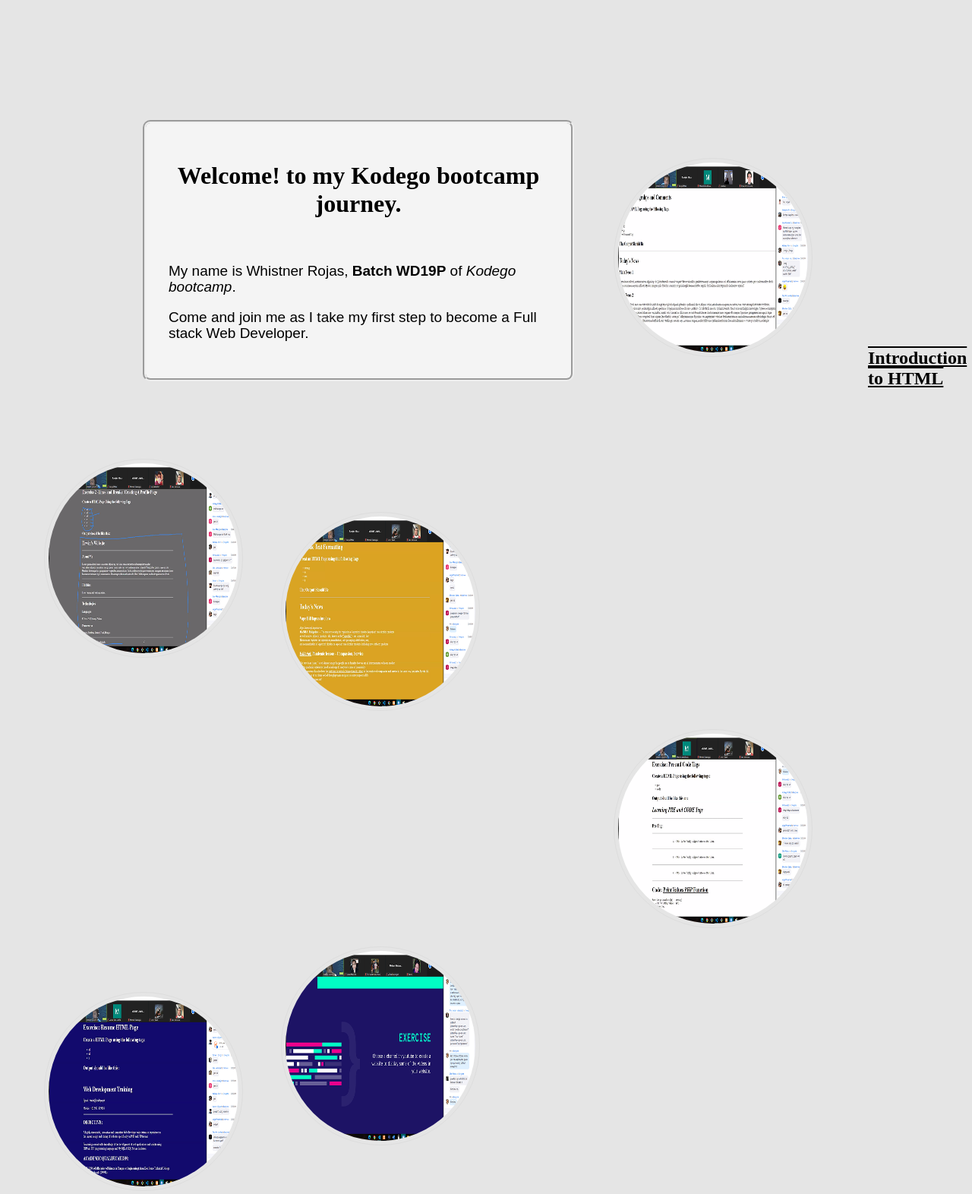
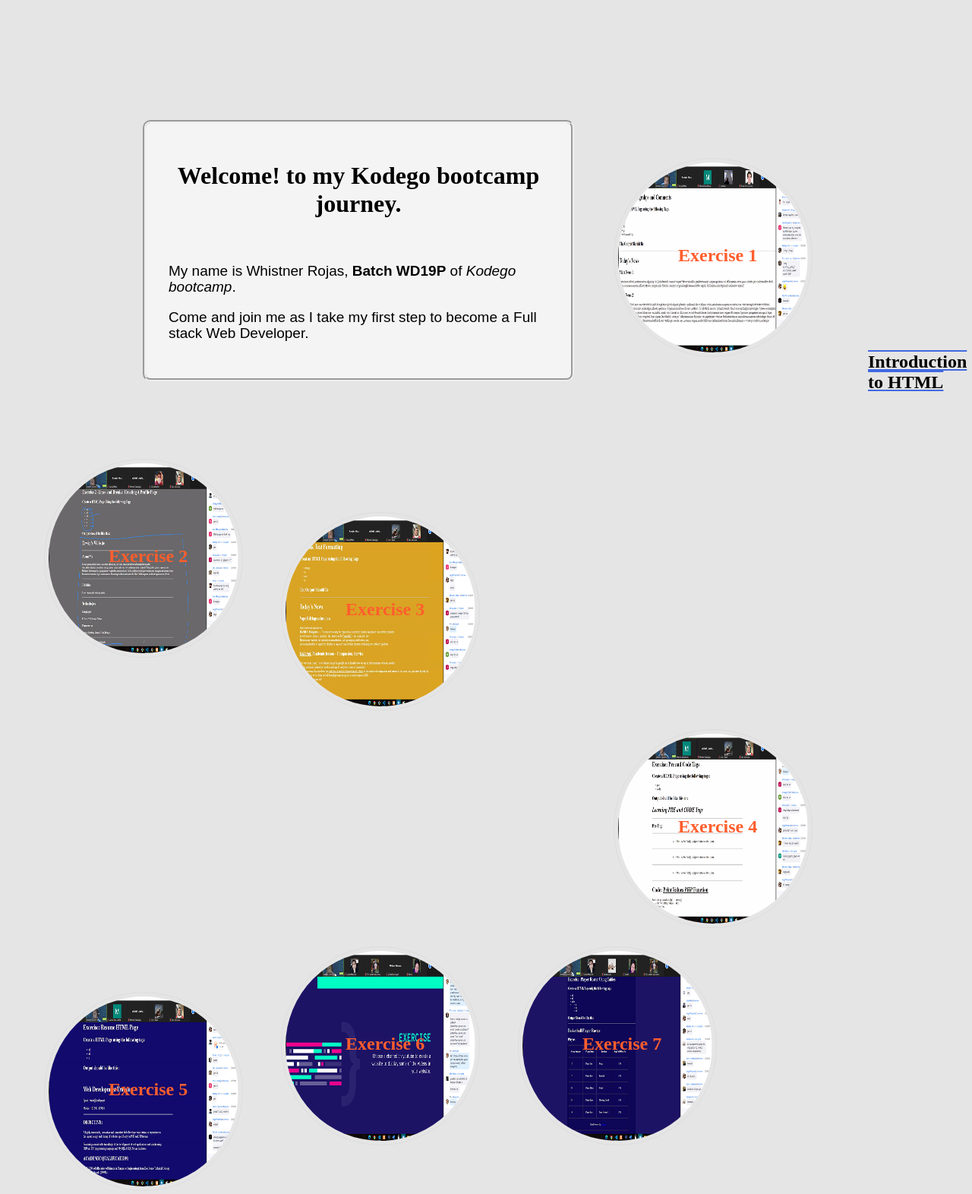
Before and after one commit to OnePinch/kodego-demo, a PHP site: page / in a window 1280 px wide. Shown: the whole page at 76% size. Run offline with PHP 8.4, Linux system fonts and the light colour scheme.

Commit message:
added exercise7.html

```diff
--- a/exercise1.html
+++ b/exercise1.html
@@ -25,7 +25,7 @@
             color: #bb790e;
             box-shadow: 0 5px 8px #a7a7a7;
             border-radius: 11px;
-            padding: 5px 35px 5px 10px;
+            padding: 10px 10px 10px 10px;
             text-align: center;
             margin-left: 80px;
         }
--- a/exercise2.html
+++ b/exercise2.html
@@ -23,7 +23,7 @@
             color: #bb790e;
             box-shadow: 0 5px 8px #a7a7a7;
             border-radius: 11px;
-            padding: 5px 35px 5px 10px;
+            padding: 10px 10px 10px 10px;
             text-align: center;
             margin-left: 35px;
         }
--- a/exercise3.html
+++ b/exercise3.html
@@ -26,7 +26,7 @@
             color: #bb790e;
             box-shadow: 0 5px 8px #a7a7a7;
             border-radius: 11px;
-            padding: 5px 10px 5px 10px;
+            padding: 10px 10px 10px 10px;
             text-align: center;
             margin-left: 35px;
         }
--- a/exercise4.html
+++ b/exercise4.html
@@ -22,7 +22,7 @@
             color: #bb790e;
             box-shadow: 0 5px 8px #a7a7a7;
             border-radius: 11px;
-            padding: 5px 10px 5px 10px;
+            padding: 10px 10px 10px 10px;
             text-align: center;
             margin-left: 35px;
         }
--- a/exercise5.html
+++ b/exercise5.html
@@ -7,9 +7,6 @@
     <title>Fifth Exercise</title>
     <link href="img/favicon.ico" id="ico" rel="icon" rev="ico" />
     <style>
-        main{
-        padding-left: 35px;
-        }
         ul li{
             list-style: none;
         }
@@ -28,7 +25,7 @@
             color: #bb790e;
             box-shadow: 0 5px 8px #a7a7a7;
             border-radius: 11px;
-            padding: 5px 10px 5px 10px;
+            padding: 10px 10px 10px 10px;
             text-align: center;
         }
         a:hover{
--- a/exercise6.html
+++ b/exercise6.html
@@ -22,7 +22,7 @@
     color: #bb790e;
     box-shadow: 0 5px 8px #a7a7a7;
     border-radius: 11px;
-    padding: 5px 10px 5px 10px;
+    padding: 10px 10px 10px 10px;
     text-align: center;
     }
     a:hover{
--- a/index.html
+++ b/index.html
@@ -17,27 +17,39 @@
                 <p>Come and join me as I take my first step to become a Full stack Web Developer.</p>
             </div>
             <div class="exercises1">
-                <a href="exercise1.html" target="_self" title="exercise 1"><img src="miniExercises/exercise1.png" alt="Exercise 1"/></a>
+                <p>Exercise 1</p>
+                <a href="exercise1.html" target="_self"><img src="miniExercises/exercise1.png" alt="Exercise 1"/></a>
             </div>
             <div class="exercises2">
-                <a href="exercise2.html" target="_self" title="exercise 2"><img src="miniExercises/exercise2.png" alt="Exercise 2"/></a>
+                <p>Exercise 2</p>
+                <a href="exercise2.html" target="_self"><img src="miniExercises/exercise2.png" alt="Exercise 2"/></a>
             </div>
             <div class="exercises3">
-                <a href="exercise3.html" target="_self" title="exercise 3"><img src="miniExercises/exercise3.png" alt="Exercise 3"/></a>
+                <p>Exercise 3</p>
+                <a href="exercise3.html" target="_self"><img src="miniExercises/exercise3.png" alt="Exercise 3"/></a>
             </div>
         </div><!--End of first wrapp-->
-        <h2 class="intro">Introduction to HTML</h2>
+            <h2 class="intro">Introduction to HTML</h2>
         <div><!--second wrapp-->
             <div class="exercises4">
-                <a href="exercise4.html" target="_self" title="exercise 4"><img src="miniExercises/exercise4.png" alt="Exercise 4"/></a>
+                <p>Exercise 4</p>
+                <a href="exercise4.html" target="_self"><img src="miniExercises/exercise4.png" alt="Exercise 4"/></a>
             </div>
             <div class="exercises5">
-                <a href="exercise5.html" target="_self" title="exercise 5"><img src="miniExercises/exercise5.png" alt="Exercise 5"/></a>
+                <p>Exercise 5</p>
+                <a href="exercise5.html" target="_self"><img src="miniExercises/exercise5.png" alt="Exercise 5"/></a>
             </div>
             <div class="exercises6">
-                <a href="exercise6.html" target="_self" title="exercise 6"><img src="miniExercises/videoexcercise.png" alt="Embbeding Video"/></a>
+                <p>Exercise 6</p>
+                <a href="exercise6.html" target="_self"><img src="miniExercises/videoexcercise.png" alt="Embbeding Video"/></a>
             </div>
         </div><!--end of second wrapp-->
+        <div><!--third wrapp-->
+            <div class="exercises7">
+                <p>Exercise 7</p>
+                    <a href="exercise7.html" target="_self"><img src="miniExercises/exercise7.png" alt="Embbeding Video"/></a>
+            </div>
+        </div><!--end of third wrapp-->
     </main>
 </body>
 </html>
--- a/style.css
+++ b/style.css
@@ -11,7 +11,7 @@ img{
 img:hover {
     box-shadow: 0 0 3px 2px rgba(61, 190, 233, 0.5);
 }
-div.gallery {
+/*div.gallery {
     margin: 10px;
     border: 1px solid #ccc;
     float: left;
@@ -19,7 +19,7 @@ div.gallery {
 }
 div.gallery:hover {
     border: 1px solid #777;
-}
+}*/
 div.main{
     position: absolute;
     background-color:#f4f4f4;
@@ -31,10 +31,10 @@ div.main{
     margin-left: 180px;
 }
 h2.intro{
-    position:fixed;
+    position:absolute;
     margin-left: 1135px;
-    margin-top: 450px;
-    text-decoration: overline underline;
+    margin-top: 455px;
+    text-decoration: overline underline royalblue;
 }
 div.main p{
     font-size: 19px;
@@ -49,28 +49,94 @@ div.exercises1{
     margin-top: 200px;
     margin-left: 800px;
 }
+div.exercises1 p{
+    position: absolute;
+    font-size: 24px;
+    font-weight: bolder;
+    color: rgb(255, 94, 45);
+    margin-top: 115px;
+    margin-left: 85px;
+}
 div.exercises2{
     float: left;
     padding-left: 50px;
     margin-top: 130px;
+}
+div.exercises2 p{
+    position: absolute;
+    margin-top: 115px;
+    margin-left: 85px;
+    font-size: 24px;
+    font-weight: bolder;
+    color: rgb(255, 94, 45);
+
 }
 div.exercises3{
     float: left;
     margin-top: 200px;
     padding-left: 50px;
 }
+div.exercises3 p{
+    position: absolute;
+    margin-top: 115px;
+    margin-left: 85px;
+    font-size: 24px;
+    font-weight: bolder;
+    color: rgb(255, 94, 45);
+}
 div.exercises4{
     float: left;
     margin-left: 800px;
     margin-top: 20px;
+}
+div.exercises4 p{
+    position: absolute;
+    margin-top: 115px;
+    margin-left: 85px;
+    font-size: 24px;
+    font-weight: bolder;
+    color: rgb(255, 94, 45);
+
 }
 div.exercises5{
     float: left;
     margin-top: 80px;
     padding-left: 50px;
 }
+div.exercises5 p{
+    position: absolute;
+    margin-top: 115px;
+    margin-left: 85px;
+    font-size: 24px;
+    font-weight: bolder;
+    color: rgb(255, 94, 45);
+
+}
 div.exercises6{
     float: left;
     margin-top: 20px;
     padding-left: 50px;
 }
+div.exercises6 p{
+    position: absolute;
+    margin-top: 115px;
+    margin-left: 85px;
+    font-size: 24px;
+    font-weight: bolder;
+    color: rgb(255, 94, 45);
+
+}
+div.exercises7{
+    float: left;
+    margin-top: 20px;
+    padding-left: 50px;
+}
+div.exercises7 p{
+    position: absolute;
+    margin-top: 115px;
+    margin-left: 85px;
+    font-size: 24px;
+    font-weight: bolder;
+    color: rgb(255, 94, 45);
+
+}
```
Also changed, not shown: exercise7.html (added, +100 -0 lines), miniExercises/exercise7.png (added).
